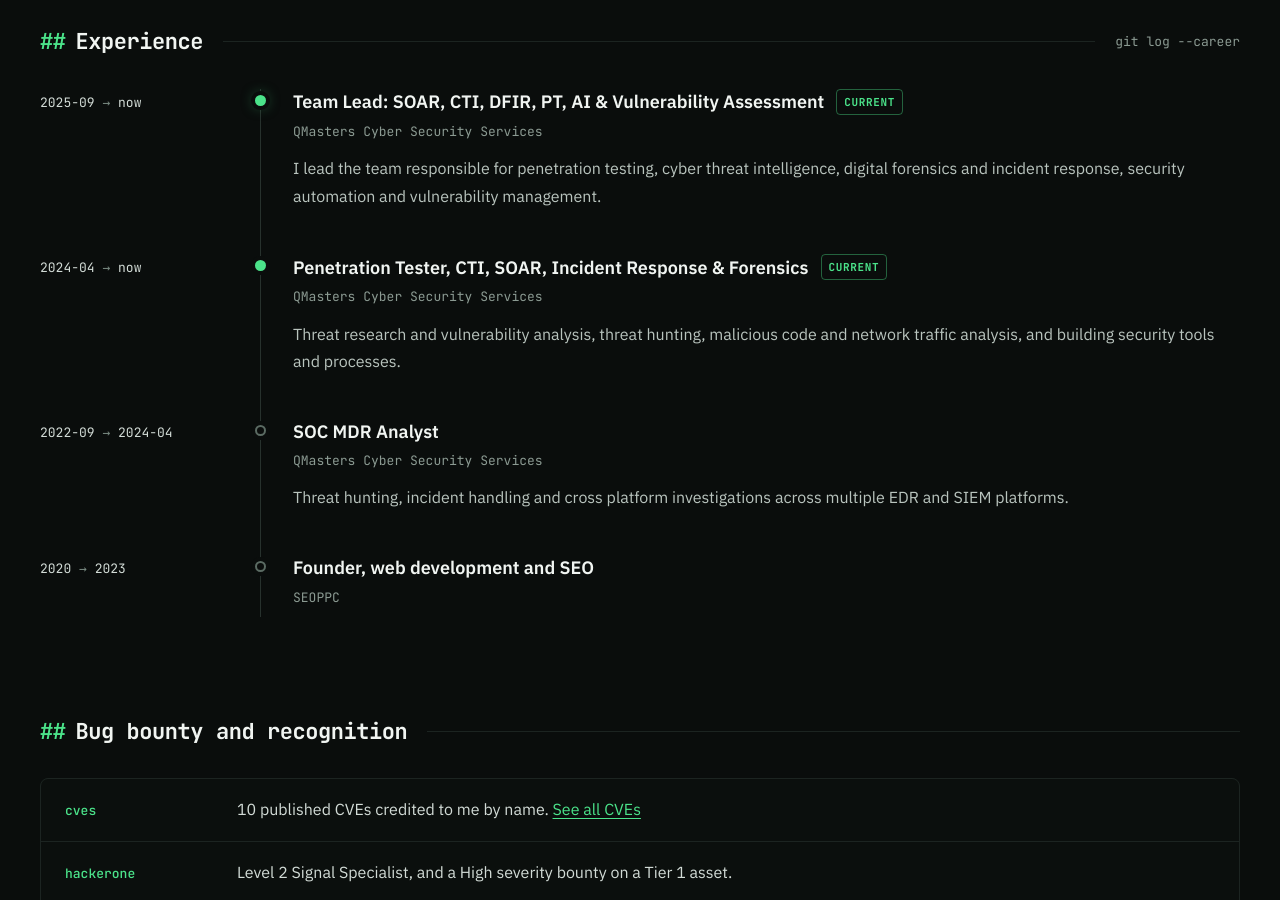
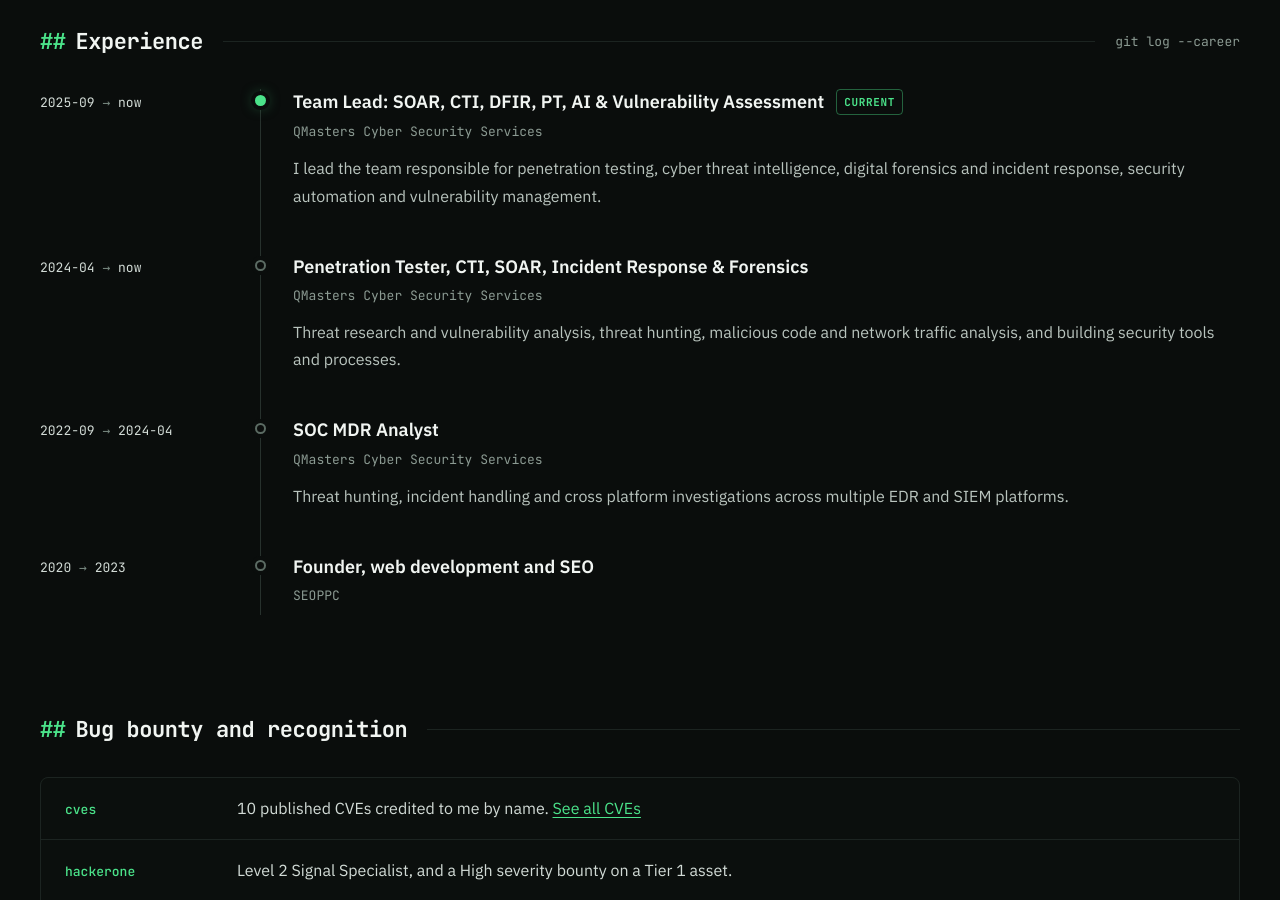
Before and after one commit to Mor-Golan/mor-golan.github.io, a Jekyll site: the page built from about/index.html, in a window 1280 px wide and 900 px high, scrolled down 639 px. Built offline with Jekyll 4.4.1, drawn with Linux system fonts in a browser that asks for light colours.

Commit message:
Mark only the team lead role as current on About

```diff
--- a/about/index.html
+++ b/about/index.html
@@ -44,13 +44,12 @@ description: About Mor Golan, cybersecurity team lead at QMasters, OSCP, penetra
         </p>
       </div>
     </li>
-    <li class="tl-item is-current">
+    <li class="tl-item">
       <span class="tl-when">2024-04 <span class="tl-arrow" aria-hidden="true">&rarr;</span><span class="visually-hidden">to</span> now</span>
       <div class="tl-body">
         <span class="tl-node" aria-hidden="true"></span>
         <div class="tl-head">
           <h3>Penetration Tester, CTI, SOAR, Incident Response &amp; Forensics</h3>
-          <span class="tag-current">current</span>
         </div>
         <p class="tl-org">QMasters Cyber Security Services</p>
         <p class="tl-desc">
```
